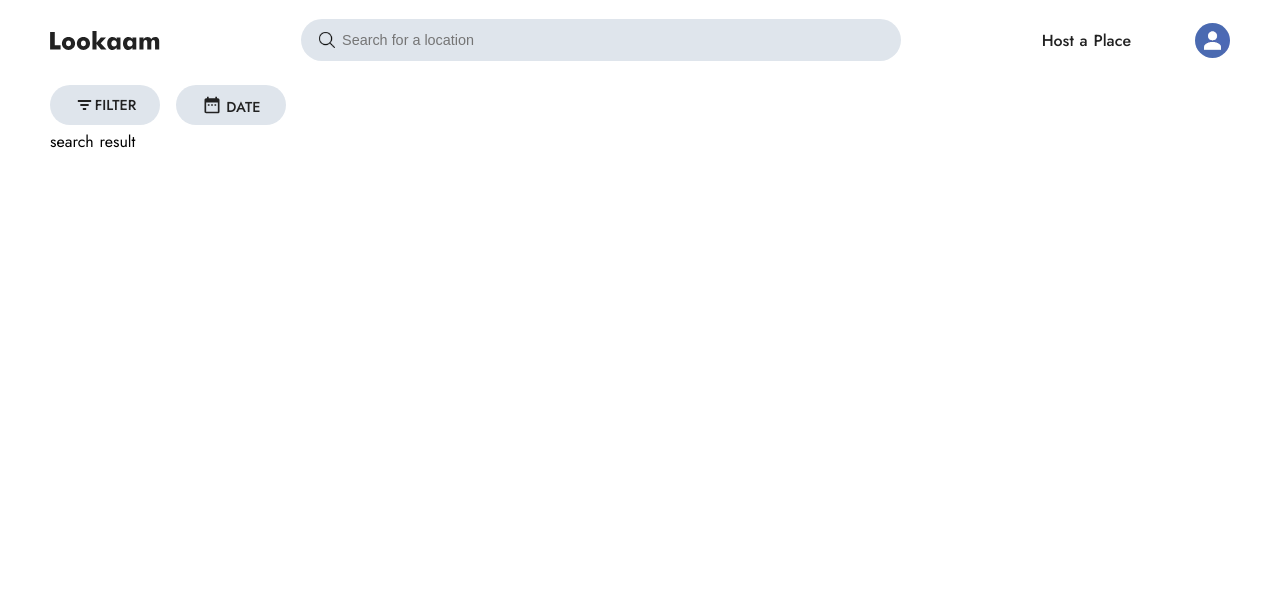
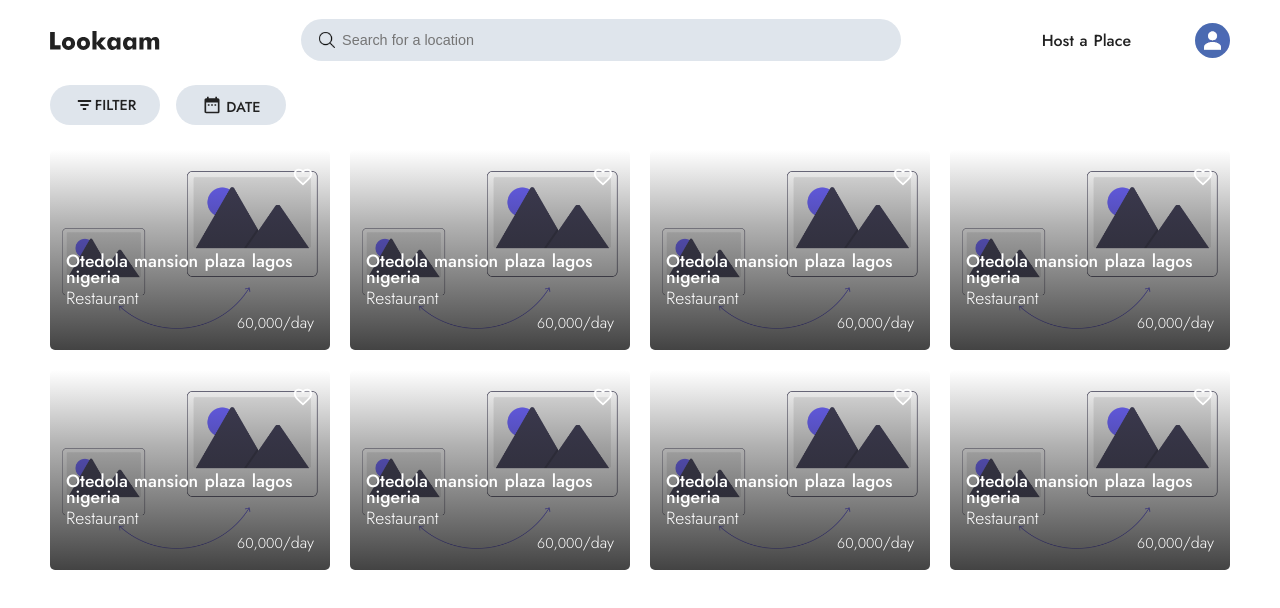
Before and after one commit to opeodedeyi/lookaam-front, a Nuxt app: page /search in a window 1280 px wide. Shown: the top 608 px of the page. Built offline with nearby package versions, Linux system fonts and the light colour scheme.

Commit message:
search card layout done

```diff
--- a/components/card/maincard.vue
+++ b/components/card/maincard.vue
@@ -165,12 +165,34 @@ p {
 }
 
 /* Small screens */
-@media only screen and (max-width: 999.9px) {
-
+.gridd {
+    position: relative;
+    grid-column: span 12;
+    height: 200px;
 }
 
-/* Large screens */
-@media only screen and (min-width: 1000px) {
+/* Screen gets bigger */
+@media only screen and (min-width: 572px) {
+    .gridd {
+        grid-column: span 6;
+    }
+}
 
+@media only screen and (min-width: 840px) {
+    .gridd {
+        grid-column: span 4;
+    }
+}
+
+@media only screen and (min-width: 1149px) {
+    .gridd {
+        grid-column: span 3;
+    }
+}
+
+@media only screen and (min-width: 1300px) {
+    .gridd {
+        grid-column: span 3;
+    }
 }
 </style>
--- /dev/null
+++ b/components/layout/gridlayout.vue
@@ -0,0 +1,40 @@
+<template>
+    <div class="grid-card-layout">
+        <slot/>
+    </div>
+</template>
+
+<script>
+export default {
+
+}
+</script>
+
+<style scoped>
+.grid-card-layout {
+    display: grid;
+    grid-template-columns: repeat(12, minmax(auto, 100px));
+    gap: 20px;
+    width: 100%;
+    margin-top: 40px;
+}
+
+@media only screen and (max-width: 571.9px) {
+    .grid-card-layout {
+        row-gap: 40px;
+    }
+}
+
+@media only screen and (min-width: 572px) {
+    .grid-card-layout {
+        gap: 20px;
+        margin-top: 20px;
+    }
+}
+
+@media only screen and (min-width: 1300px) {
+    .grid-card-layout {
+        grid-template-columns: repeat(15, minmax(auto, 100px));
+    }
+}
+</style>
--- a/pages/search/index.vue
+++ b/pages/search/index.vue
@@ -4,16 +4,77 @@
       <mainbutton :onClick="openFilter" size="filter sb" mode="filter"><img src="~/assets/svg/filter.svg" alt="" /><span>FILTER</span></mainbutton>
       <mainbutton :onClick="openDate" class="ml sb" size="filter" mode="filter"><img src="~/assets/svg/date.svg" class="img-s" alt="" /><span class="img-t">DATE</span></mainbutton>
     </div>
-    search result
+    <gridlayout>
+      <app-main-card
+        hasLike="true"
+        to="/card"
+        Ptitle="Otedola mansion plaza lagos nigeria"
+        Ptype="Restaurant"
+        Pprice="60,000">
+      </app-main-card>
+      <app-main-card
+        hasLike="true"
+        to="/card"
+        Ptitle="Otedola mansion plaza lagos nigeria"
+        Ptype="Restaurant"
+        Pprice="60,000">
+      </app-main-card>
+      <app-main-card
+        hasLike="true"
+        to="/card"
+        Ptitle="Otedola mansion plaza lagos nigeria"
+        Ptype="Restaurant"
+        Pprice="60,000">
+      </app-main-card>
+      <app-main-card
+        hasLike="true"
+        to="/card"
+        Ptitle="Otedola mansion plaza lagos nigeria"
+        Ptype="Restaurant"
+        Pprice="60,000">
+      </app-main-card>
+      <app-main-card
+        hasLike="true"
+        to="/card"
+        Ptitle="Otedola mansion plaza lagos nigeria"
+        Ptype="Restaurant"
+        Pprice="60,000">
+      </app-main-card>
+      <app-main-card
+        hasLike="true"
+        to="/card"
+        Ptitle="Otedola mansion plaza lagos nigeria"
+        Ptype="Restaurant"
+        Pprice="60,000">
+      </app-main-card>
+      <app-main-card
+        hasLike="true"
+        to="/card"
+        Ptitle="Otedola mansion plaza lagos nigeria"
+        Ptype="Restaurant"
+        Pprice="60,000">
+      </app-main-card>
+      <app-main-card
+        hasLike="true"
+        to="/card"
+        Ptitle="Otedola mansion plaza lagos nigeria"
+        Ptype="Restaurant"
+        Pprice="60,000">
+      </app-main-card>
+    </gridlayout>
   </div>
 </template>
 
 <script>
 import mainbutton from "@/components/utilities/mainbutton";
+import gridlayout from "@/components/layout/gridlayout";
+import maincard from "@/components/card/maincard.vue";
 
 export default {
   components: {
-    mainbutton
+    'app-main-card': maincard,
+    mainbutton,
+    gridlayout
   },
   methods: {
     openFilter() {
```
